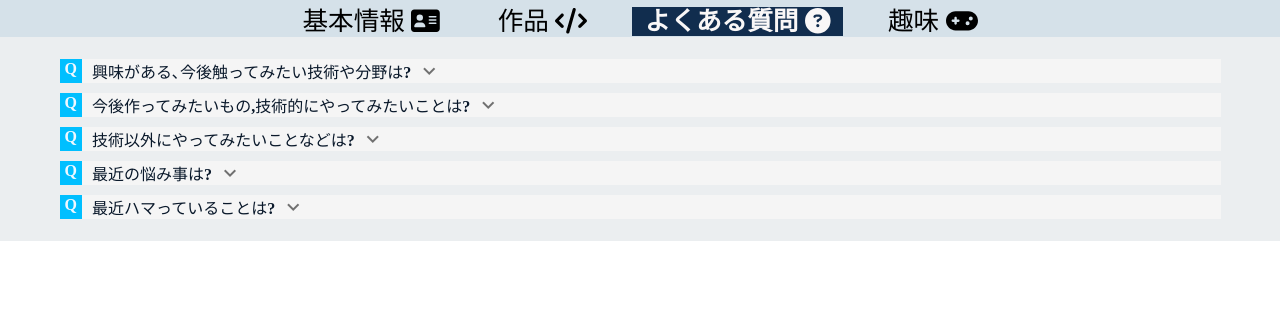
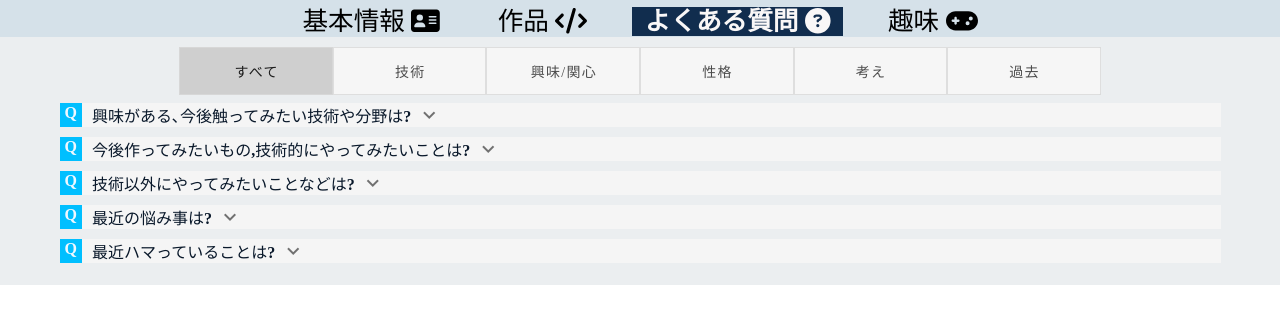
Before and after one commit to s19013/my-profile, a Vue app: page /FQA in a window 1280 px wide. Shown: the top 324 px of the page. Built offline with nearby package versions, Linux system fonts and the light colour scheme.

Commit message:
表示する質問をタグで切り替えるようにした

```diff
--- a/src/views/FQA.vue
+++ b/src/views/FQA.vue
@@ -1,8 +1,27 @@
 <template>
   <div>
-    <div v-for="(element,index) of QA.list" :key="index">
-      <q-a-component :data= element></q-a-component>
+
+    <v-row>
+      <v-btn-toggle
+          color="deep-purple accent-3"
+          class="tags"
+          v-model="toggle_exclusive"
+          mandatory
+        >
+
+          <v-btn value="すべて" class="v-btn" @click="filter(null)"    >すべて</v-btn>
+          <v-btn value="技術"   class="v-btn" @click="filter('技術')"  >技術</v-btn>
+          <v-btn value="興味"   class="v-btn" @click="filter('興味')"  >興味/関心</v-btn>
+          <v-btn value="性格"   class="v-btn" @click="filter('性格')"  >性格</v-btn>
+          <v-btn value="考え"   class="v-btn" @click="filter('考え')"  >考え</v-btn>
+          <v-btn value="過去"   class="v-btn" @click="filter('過去')"  >過去</v-btn>
+      </v-btn-toggle>
+    </v-row>
+
+    <div v-for="(element,index) of QAList" :key="index">
+      <q-a-component :data= element> </q-a-component>
     </div>
+
   </div>
 </template>
 
@@ -16,12 +35,57 @@ import QAComponent from '@/components/QAComponent.vue'
     },
     data() {
       return {
-        QA:new QAData
+        QA:new QAData,
+        QAList:null,
+        //トグル管理
+        toggle_exclusive: undefined,
       }
+    },
+    methods:{
+      filter(arg = null){
+        // 引数が空の時
+        // すべて表示する
+        if (arg == null) {return  this.QAList = this.QA.list}
+
+        //引数でフィルタリングする
+        const List = []
+        for(const element of this.QA.list){
+          if(element.tag.includes(arg)){ List.push(element) }
+        }
+          return this.QAList = List
+      }
+    },
+    mounted() {
+      this.filter(null)
     },
   }
 </script>
 
-<style lang="scss" scoped>
-
+<style lang="scss" >
+@media (min-width: 451px) {
+  .tags{
+  flex-wrap:wrap;
+  margin: 10px auto;
+    button{
+      width:12vw;
+    }
+    /* p{
+      width:2vw;
+    } */
+  }
+}
+@media (max-width: 450px) {
+  .tags{
+  flex-wrap:wrap;
+  margin: 20px auto;
+    button{
+      width:25vw;
+    }
+    /* p{
+      width:2vw;
+    } */
+  }
+}
 </style>
+<!-- align="center"
+justify="center" -->
```
